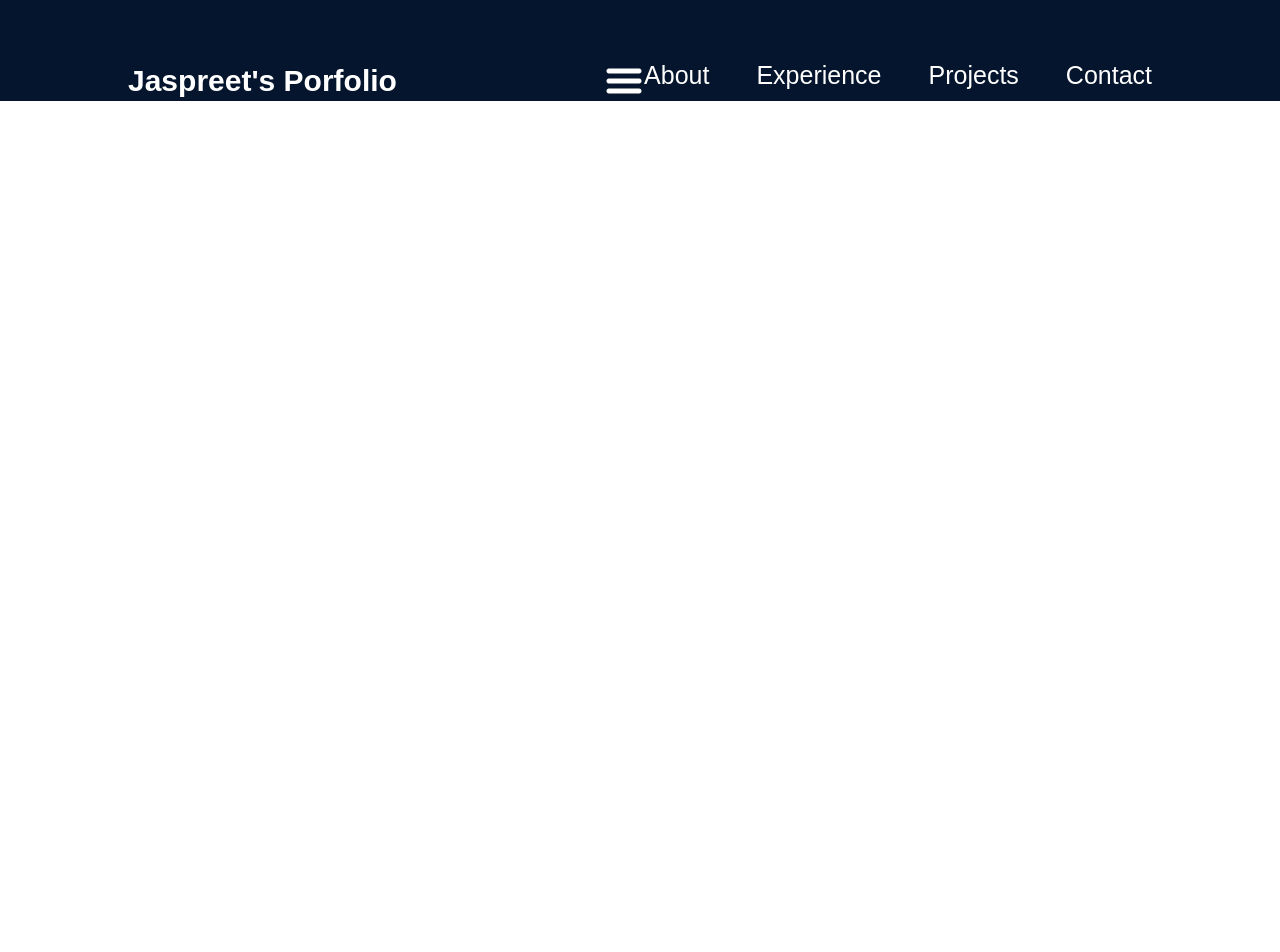
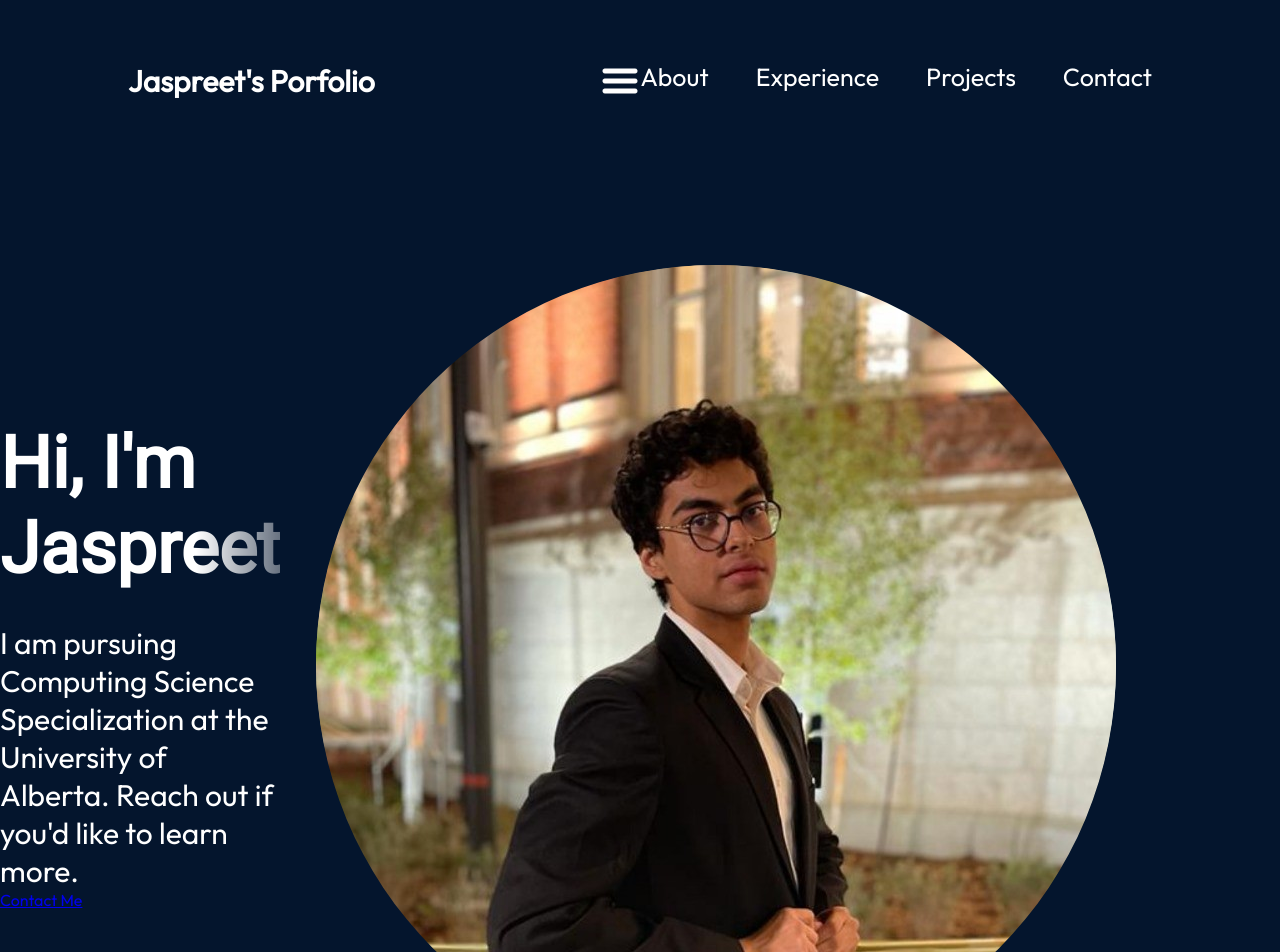
Before and after one commit to jaz404/portfolio, a React (Vite) app in the folder react-portfolio/: page / in a window 1280 px wide. Shown: the top 952 px of the page. Before the commit the page ends 800 px from the top, so only its background shows below. Built offline with nearby package versions, Linux system fonts and the light colour scheme.

Commit message:
new fonts, hero section

```diff
--- a/react-portfolio/package.json
+++ b/react-portfolio/package.json
@@ -10,6 +10,8 @@
     "preview": "vite preview"
   },
   "dependencies": {
+    "@fontsource/outfit": "^5.0.13",
+    "@fontsource/roboto": "^5.0.13",
     "react": "^18.2.0",
     "react-dom": "^18.2.0"
   },
--- a/react-portfolio/src/App.jsx
+++ b/react-portfolio/src/App.jsx
@@ -1,5 +1,6 @@
 
 import styles from './App.module.css';
+import { Hero } from './components/Navbar/Hero/Hero';
 import { Navbar } from './components/Navbar/Navbar';
 
 
@@ -7,7 +8,8 @@ function App() {
 
 
   return <div className={styles.App}>
-    <Navbar></Navbar>
+    <Navbar/>
+    <Hero />
   </div>
 }
 
--- /dev/null
+++ b/react-portfolio/src/components/Navbar/Hero/Hero.jsx
@@ -0,0 +1,19 @@
+import React from "react";
+import { getImageUrl } from "../../../utils";
+import styles from "./Hero.module.css";
+export const Hero = () => {
+    return <section className ={styles.container}>
+        <div className={styles.content}>
+            <h1 className={styles.title}>Hi, I'm Jaspreet</h1>
+            <p className={styles.description}>I am pursuing Computing Science Specialization at the University of Alberta. Reach out if you'd like to learn more.
+            </p>
+            <a href="mailto:jchhabr1@ualberta.ca" className={styles.contactBtn}>Contact Me</a>
+        </div>
+        <img src ={getImageUrl("hero/heroImage1.png")} alt = "hero image of me"className={styles.heroImg}>
+
+        </img>
+        <div className= {styles.topBlur}></div>
+        <div className= {styles.bottomBlur}></div>
+
+    </section>;
+};
--- /dev/null
+++ b/react-portfolio/src/components/Navbar/Hero/Hero.module.css
@@ -0,0 +1,38 @@
+@import "../../../vars.css";
+
+.container {
+    display: flex;
+    position: relative;
+    align-items: center;
+    justify-content: space-between;
+    margin-top: 49px;
+    z-index: 1;
+    margin-top: 10%;
+    margin-right:10%;
+}
+
+.content {
+    display: flex;
+    flex-direction: column;
+    align-items: flex-start;
+    color: var(--color-text);
+    z-index: 1;
+}
+
+.title {
+    font-size: 72px;
+    font-weight: 900;
+    margin-bottom: 33px;
+    font-family: var(--font-roboto);
+    background: linear-gradient(90deg,
+    rgba(255,255,255,1) 70%,
+    rgba(255,255,255,0) 120%
+    );
+    -webkit-text-fill-color: transparent;
+    -webkit-background-clip: text;
+}
+
+.description {
+    font-size: 30px;
+
+}
--- a/react-portfolio/src/main.jsx
+++ b/react-portfolio/src/main.jsx
@@ -3,8 +3,8 @@ import ReactDOM from 'react-dom/client'
 import App from './App.jsx'
 import './index.css'
 
-//import "@fontsource/outfit"
-//import "@fontsource/roboto"
+import "@fontsource/outfit"
+import "@fontsource/roboto"
 
 ReactDOM.createRoot(document.getElementById('root')).render(
   <React.StrictMode>
--- a/react-portfolio/src/vars.css
+++ b/react-portfolio/src/vars.css
@@ -7,6 +7,6 @@
     --color-bg: #04152d;
 
     /*fonts*/
-    --fonts-robot:"Roboto";
+    --font-roboto:"Roboto";
 
 }
```
Also changed, not shown: react-portfolio/assets/hero/heroImage1.png (added), react-portfolio/src/components/Hero/Hero.jsx (deleted), react-portfolio/src/components/Hero/Hero.module.css (deleted), 1 other file (tests, documents, lock files or other folders).
